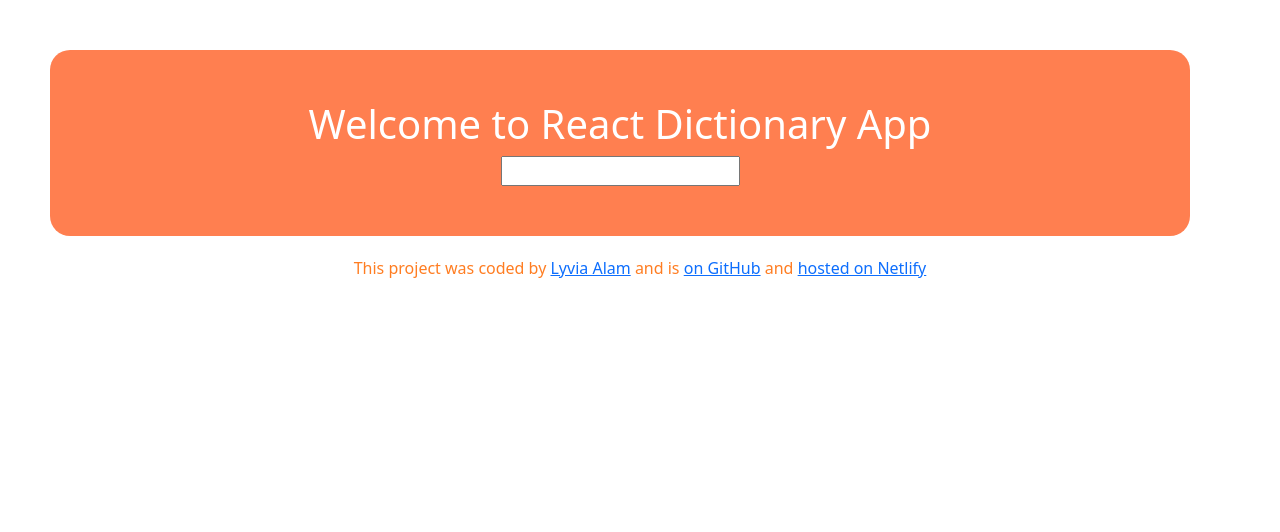
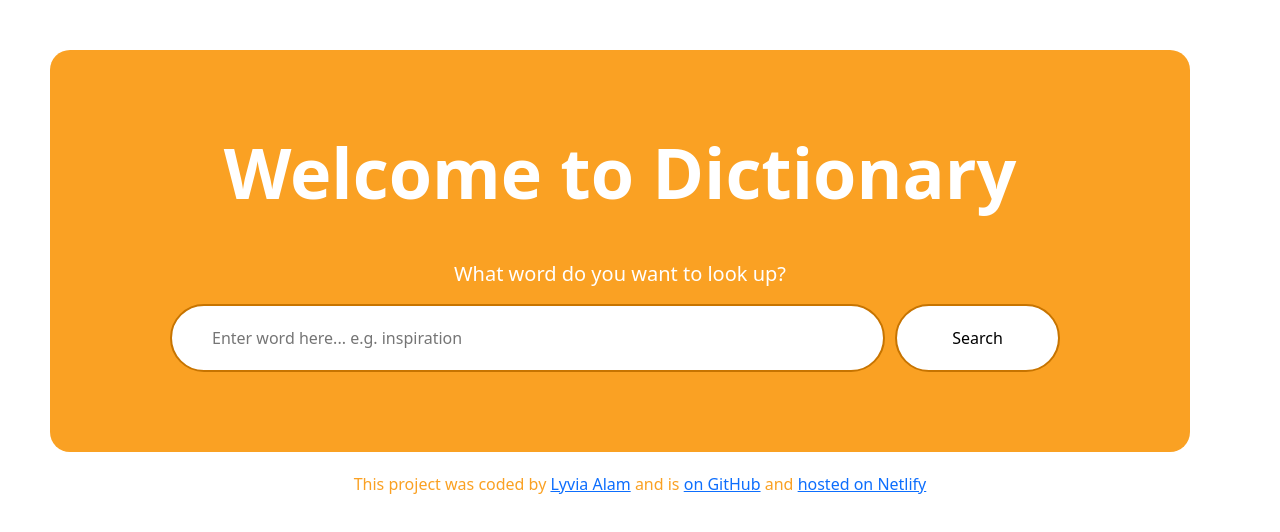
Before and after one commit to LyviaAlam/dictionary-react-app, a React (Vite) app: page / in a window 1280 px wide. Shown: the top 532 px of the page. Built offline with nearby package versions, Linux system fonts and the light colour scheme; no server answers.

Commit message:
updated css, added default page load,

```diff
--- a/src/App.css
+++ b/src/App.css
@@ -2,7 +2,12 @@
   margin: 50px 50px 20px 50px;
   padding: 50px 20px;
   text-align: center;
-  background-color: coral;
+  background-color: #faa123;
   color: white;
   border-radius: 20px;
 }
+.container h1 {
+  font-size: 70px;
+  font-weight: 800;
+  padding: 30px 0px;
+}
--- a/src/App.jsx
+++ b/src/App.jsx
@@ -8,9 +8,9 @@ export default function App() {
   return (
     <div className="App">
       <div className="container">
-        <h1>Welcome to React Dictionary App</h1>
+        <h1>Welcome to Dictionary</h1>
         <main>
-          <Dictionary />
+          <Dictionary keyword="inspiration" />
         </main>
       </div>
     </div>
--- a/src/Dictionary.css
+++ b/src/Dictionary.css
@@ -1,3 +1,38 @@
-.dictionary {
+.dictionary h5 {
   text-align: center;
+  padding-bottom: 10px;
 }
+
+.dictionary .search {
+  margin: 0 auto;
+  padding: 10px 0px 30px 0px;
+}
+.dictionary input {
+  margin: 0px auto;
+  padding: 20px 40px;
+  width: 65%;
+  border: #c77400 solid 2px;
+  border-radius: 35px;
+}
+.dictionary section {
+  background-color: rgba(255, 255, 255, 0.2);
+  width: 80%;
+  margin: 30px auto;
+  border-radius: 30px;
+  padding: 20px 20px;
+}
+.dictionary .search-button {
+  margin: 0px 10px;
+  padding: 20px 30px;
+  width: 15%;
+  border: #c77400 solid 2px;
+  background-color: white;
+  color: black;
+  border-radius: 35px;
+}
+
+.dictionary .search-button:hover {
+  background-color: #c77400;
+  color: white;
+  font-weight: bold;
+}
--- a/src/Dictionary.jsx
+++ b/src/Dictionary.jsx
@@ -3,33 +3,54 @@ import axios from "axios";
 import "./Dictionary.css";
 import Results from "./Results";
 
-export default function Dictionary() {
-  const [word, setWord] = useState("");
+export default function Dictionary(props) {
+  const [word, setWord] = useState(props.keyword);
   const [definition, setDefinition] = useState("");
+  const [pageLoad, setPageload] = useState(false);
 
   function handleResponse(response) {
     setDefinition(response.data);
   }
+
   function handleWordInput(event) {
     setWord(event.target.value);
   }
 
-  function search(event) {
-    event.preventDefault();
+  function search() {
     // documentation : https://www.shecodes.io/learn/apis/dictionary
     const apiKey = "143af7fd5b08cab06a8bf5bo4f3btde9";
     const apiUrl = `https://api.shecodes.io/dictionary/v1/define?word=${word}&key=${apiKey}`;
     axios.get(apiUrl).then(handleResponse);
   }
+  function handleSubmit(event) {
+    event.preventDefault();
+    search();
+  }
+  function LoadPage() {
+    setPageload(true);
+    search();
+  }
+  if (pageLoad) {
+    return (
+      <div className="dictionary">
+        <div className="search">
+          <h5>What word do you want to look up?</h5>
+          <form onSubmit={handleSubmit} onChange={handleWordInput}>
+            <input
+              type="Search"
+              placeholder="Enter word here... e.g. inspiration"
+            />
+            <button className="search-button" type="submit">
+              Search
+            </button>
+          </form>
+        </div>
 
-  return (
-    <div>
-      <div className="dictionary">
-        <form onSubmit={search} onChange={handleWordInput}>
-          <input type="Search" />
-        </form>
         <Results results={definition} />
       </div>
-    </div>
-  );
+    );
+  } else {
+    LoadPage();
+    return "Enter a Word";
+  }
 }
--- a/src/Meaning.css
+++ b/src/Meaning.css
@@ -1,4 +1,10 @@
 .meaning {
-  margin: 20px 40px;
+  margin: 5% 10%;
   text-align: left;
+  line-height: 1.8;
 }
+.meaning .partOfSpeech {
+  font-weight: 700;
+  font-size: 35px;
+  line-height: 1.5;
+}
--- a/src/Meaning.jsx
+++ b/src/Meaning.jsx
@@ -4,21 +4,36 @@ import "./Meaning.css";
 import Synonyms from "./Synonyms";
 
 export default function Meaning(props) {
-  return (
-    <div className="meaning">
-      <h3>{props.meaning.partOfSpeech}</h3>
-      <div>
-        <div>Definition: {props.meaning.definition}</div>
+  const partOfSpeech = [props.meaning.partOfSpeech];
+  const definition = [props.meaning.definition];
+  const example = [props.meaning.example];
 
+  if (props.meaning.example) {
+    return (
+      <div className="meaning">
+        <div className="partOfSpeech">{partOfSpeech}</div>
         <div>
-          Example: <em>{props.meaning.example}</em>
+          <div>Definition: {definition}</div>
+          <div>
+            Example: <em>{example}</em>
+          </div>
+          <div>
+            <Synonyms synonyms={props.meaning.synonyms} />
+          </div>
         </div>
-
+      </div>
+    );
+  } else {
+    return (
+      <div className="meaning">
+        <div className="partOfSpeech">{partOfSpeech}</div>
         <div>
-          <Synonyms synonyms={props.meaning.synonyms} />
+          <div>Definition: {definition}</div>
+          <div>
+            <Synonyms synonyms={props.meaning.synonyms} />
+          </div>
         </div>
-        <br />
       </div>
-    </div>
-  );
+    );
+  }
 }
--- a/src/Results.css
+++ b/src/Results.css
@@ -1,3 +1,9 @@
 .results {
   margin: 20px 0px;
+  padding: 10px 0px 20px 0px;
 }
+.results h1 {
+  font-size: 50px;
+  font-weight: bold;
+  padding: 0;
+}
--- a/src/Results.jsx
+++ b/src/Results.jsx
@@ -9,11 +9,14 @@ export default function Results(props) {
       <div className="results">
         <h1>{props.results.word}</h1>
         <div>{props.results.phonetic}</div>
+
         <div>
           {props.results.meanings.map(function (meaning, index) {
             return (
               <div key={index}>
-                <Meaning meaning={meaning} />
+                <section>
+                  <Meaning meaning={meaning} />
+                </section>
               </div>
             );
           })}
--- a/src/Synonyms.css
+++ b/src/Synonyms.css
@@ -1,3 +1,14 @@
 .synonyms {
   text-align: left;
+  padding-top: 10px;
 }
+.synonyms ul {
+  padding: 0;
+}
+.synonyms li {
+  display: inline-block;
+  margin: 0px 0px;
+  padding-right: 20px;
+  font-style: normal;
+  font-weight: 700;
+}
--- a/src/Synonyms.jsx
+++ b/src/Synonyms.jsx
@@ -6,7 +6,7 @@ export default function Synonyms(props) {
   if (props.synonyms) {
     return (
       <div className="synonyms">
-        <div>Synonyms:</div>
+        Synonyms:
         <ul>
           {props.synonyms.map(function (synonyms, index) {
             return <li key={index}>{synonyms}</li>;
--- a/src/index.css
+++ b/src/index.css
@@ -1,6 +1,6 @@
 body {
   font-family: system-ui, Avenir, Helvetica, Arial, sans-serif;
   text-align: center;
-  color: rgba(255, 106, 0, 0.87);
+  color: #faa123;
   background-color: #ffffff;
 }
```
